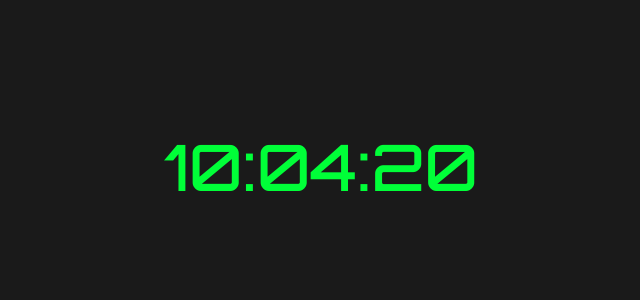
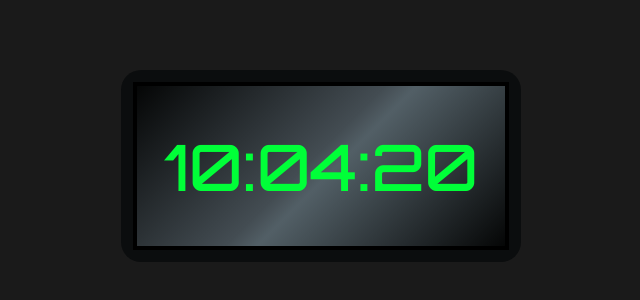
Before and after one commit to maxcramer/oxnan-clock, a React (Create React App) app: page / in a window 1280 px wide. Shown: the part 234-534 px from the top of the page, without its empty margins (319-959 px from the left). Built offline with nearby package versions, Linux system fonts and the light colour scheme.

Commit message:
adding more styling to clock

```diff
--- a/src/components/time/time.css
+++ b/src/components/time/time.css
@@ -2,3 +2,27 @@
     font-size: 4rem;
     font-weight: 500;
 }
+
+.clock   {
+    display: flex;
+    justify-content: center;
+    align-items: center;
+}
+
+.screen {
+    display: flex;
+    justify-content: center;
+    align-items: center;
+    width: 23rem;
+    height: 10rem;
+    border: 4px solid #000;
+    background: rgb(5, 6, 6);
+    background: linear-gradient(-45deg, rgba(5, 6, 6, 1) 0%, rgba(82, 95, 102, 1) 47%, rgba(67, 76, 82, 1) 53%, rgba(5, 6, 6, 1) 100%);
+}
+
+.clock {
+    width: 25rem;
+    height: 12rem;
+    border-radius: 20px;
+    background: #0b0d0e;
+}
--- a/src/components/time/time.js
+++ b/src/components/time/time.js
@@ -33,7 +33,7 @@ function Time() {
 
   return (
     <div className="clock">
-      <div className="sreen">
+      <div className="screen">
         <div className="time">{time}</div>
       </div>
     </div>
```
